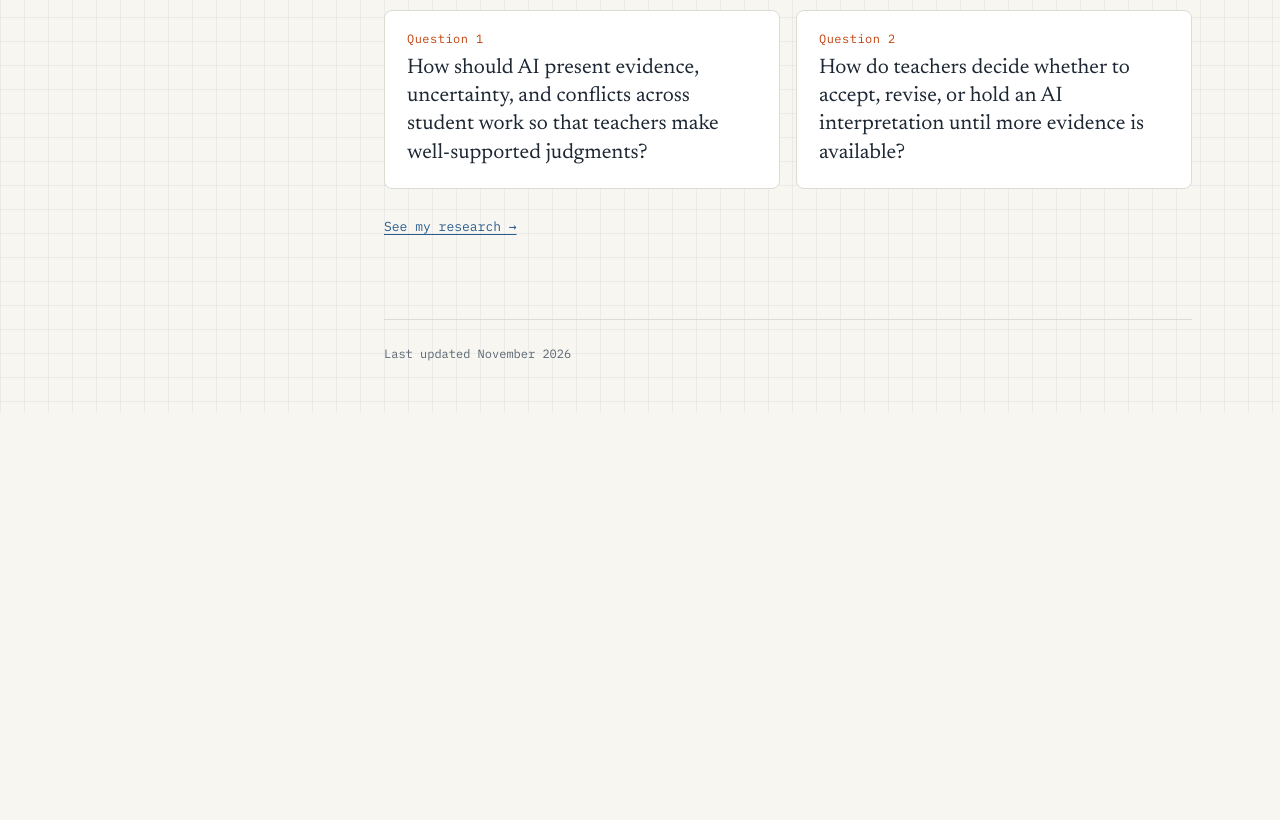
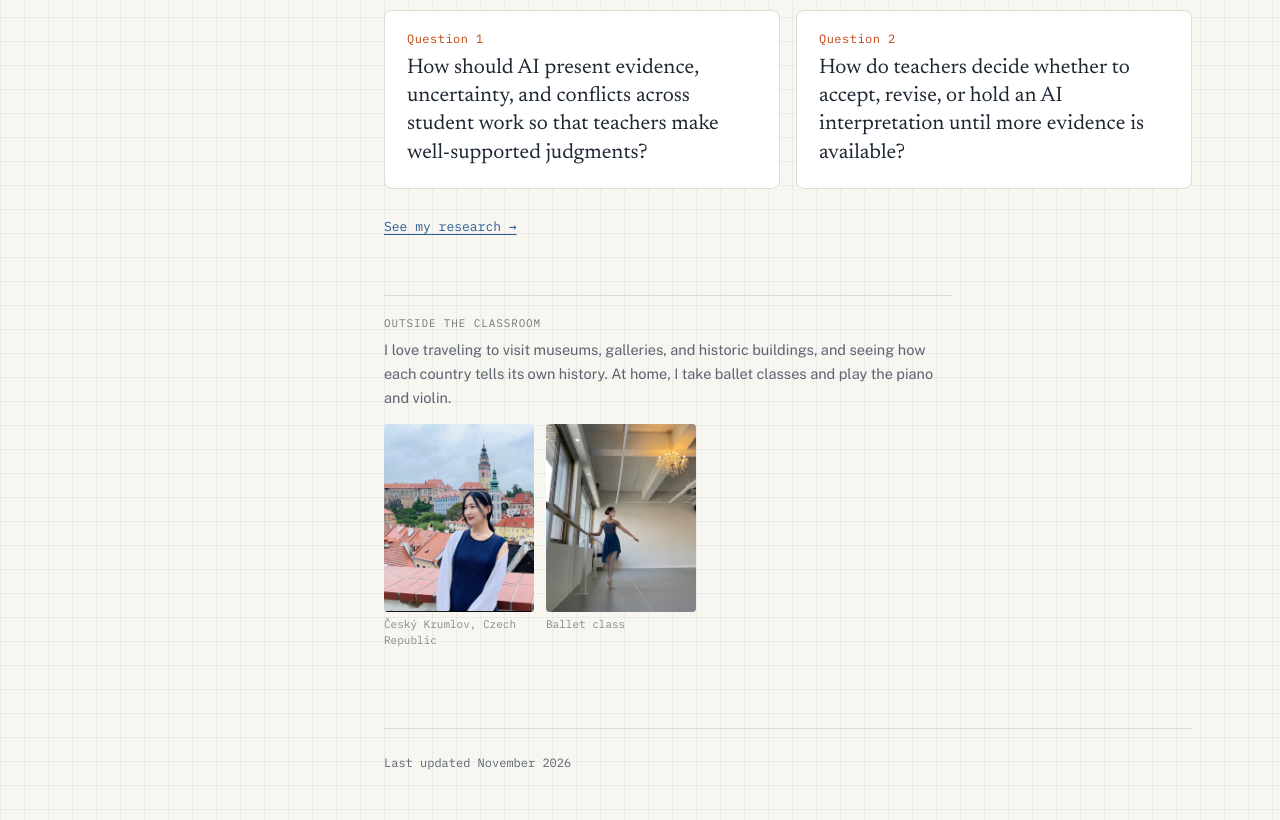
Before and after one commit to dayoungkim-edtech/dayoungkim-edtech.github.io, a plain HTML site: page index.html in a window 1280 px wide. Shown: the part 1039-1859 px from the top of the page. Before the commit the page ends 1451 px from the top, so only its background shows below. Drawn offline with nearby package versions, Linux system fonts and the light colour scheme.

Commit message:
Add gifted unit photos and outside-the-classroom note
Co-Authored-By: Claude Opus 5.5 <noreply@anthropic.com>
Claude-Session: https://claude.ai/code/session_01RPHEzh4AVQy3UDfn9RfC9i

```diff
--- a/index.html
+++ b/index.html
@@ -306,6 +306,14 @@ blockquote footer { margin-top: 12px; font-size: 14px; color: var(--muted); }
 .proj .pics.three { grid-template-columns: 1fr 1fr 1fr; }
 .proj p.desc em { font-style: italic; }
 .toc { margin: 0 0 34px; padding: 14px 0 4px; border-top: 1px solid rgba(0,0,0,.12); border-bottom: 1px solid rgba(0,0,0,.12); }
+    .aside { margin: 56px 0 0; padding-top: 18px; border-top: 1px solid rgba(0,0,0,.12); color: #5b6470; font-size: 14.5px; line-height: 1.65; max-width: 64ch; }
+    .proj .pics img.fit { object-fit: contain; background: #fff; }
+    .aside p { margin: 0; }
+    .aside-pics { display: flex; gap: 12px; margin-top: 14px; }
+    .aside-pics figure { margin: 0; width: 150px; }
+    .aside-pics img { width: 150px; height: 188px; object-fit: cover; border-radius: 4px; display: block; }
+    .aside-pics figcaption { font-family: var(--mono); font-size: 11px; color: #888; margin-top: 5px; line-height: 1.4; }
+    .aside-label { display: block; font-family: var(--mono); font-size: 11px; letter-spacing: .08em; text-transform: uppercase; color: #777; margin-bottom: 6px; }
     .toc-label { font-family: var(--mono); font-size: 11px; letter-spacing: .08em; text-transform: uppercase; color: #777; margin: 0 0 8px; }
     .toc ol { list-style: none; margin: 0; padding: 0; columns: 2; column-gap: 32px; counter-reset: toc; }
     .toc li { counter-increment: toc; break-inside: avoid; margin: 0 0 8px; }
@@ -405,6 +413,13 @@ blockquote footer { margin-top: 12px; font-size: 14px; color: var(--muted); }
           <li><span class="q">Question 2</span>How do teachers decide whether to accept, revise, or hold an AI interpretation until more evidence is available?</li>
         </ol>
       <a class="next" href="#research">See my research →</a>
+      <div class="aside">
+        <p><span class="aside-label">Outside the classroom</span>I love traveling to visit museums, galleries, and historic buildings, and seeing how each country tells its own history. At home, I take ballet classes and play the piano and violin.</p>
+        <div class="aside-pics">
+          <figure><img src="o_krumlov.jpg" alt="Dayoung on a terrace overlooking the red roofs and castle tower of Český Krumlov" loading="lazy"><figcaption>Český Krumlov, Czech Republic</figcaption></figure>
+          <figure><img src="o_ballet.jpg" alt="Dayoung at the barre in a ballet studio" loading="lazy"><figcaption>Ballet class</figcaption></figure>
+        </div>
+      </div>
     </section>
 
     <section class="view" id="view-research" data-view="research" aria-label="Research" hidden>
@@ -521,6 +536,12 @@ blockquote footer { margin-top: 12px; font-size: 14px; color: var(--muted); }
           <p class="ko">영재교육원 알고리즘 탐구 수업</p>
           <p class="gist">Students felt the need for an algorithm before they were given one, then worked out for themselves when greedy choices succeed and when they fail.</p>
           <p class="desc">At the gifted education center of Daegu National University of Education, I co-designed the year's informatics curriculum with fellow instructors and designed and taught its algorithm unit for two classes: 20 students in Daegu over 12 sessions and 6 in Gyeongbuk over 8. Instead of opening with a definition, I gave students problems that grew larger and more repetitive, such as robot paths, navigation routes, coin change, reservation scheduling, and Kruskal's algorithm, so that solving them by hand began to feel inefficient. Their own questions after the first activity became the inquiry question for the unit. Students recorded strategies on paper first, compared them with peers, and tested them in simulations that made exhaustive and greedy search visible. They coded the coin-change rule in Python on Google Colab and adapted it to U.S. cents and even Zimbabwean dollars. They also met coin systems where the greedy rule breaks. Finally, they organized every case in one table and concluded that a greedy algorithm works only when its selection criterion fits the structure of the problem. <a href="https://prayer123333.my.canva.site/dahozletwgq" target="_blank" rel="noopener">Full portfolio →</a></p>
+          <div class="pics">
+            <figure><img class="fit" src="g_questions.jpg" alt="A board of sticky notes with students' questions about greedy algorithms" loading="lazy"><figcaption>Students' own questions after the robot path activity, which shaped the unit's inquiry question. Names removed.</figcaption></figure>
+            <figure><img class="fit" src="g_sim.jpg" alt="An interactive simulation of greedy route-finding from Haenam to Seoul" loading="lazy"><figcaption>An interactive simulation that makes greedy route-finding visible one choice at a time.</figcaption></figure>
+            <figure><img src="g_kruskal.jpg" alt="Students leaning over a table comparing hand-drawn network diagrams" loading="lazy"><figcaption>Comparing hand-drawn networks before running Kruskal's algorithm.</figcaption></figure>
+            <figure><img src="g_class.jpg" alt="Dayoung leading a class of students working on laptops" loading="lazy"><figcaption>Sharing strategies with the whole class.</figcaption></figure>
+          </div>
         </li>
         <li class="proj">
           <span class="tag">2025 · Grade 1 · Winter</span>
```
Also changed, not shown: g_class.jpg (added), g_kruskal.jpg (added), g_questions.jpg (added), g_sim.jpg (added), o_ballet.jpg (added), o_krumlov.jpg (added).
